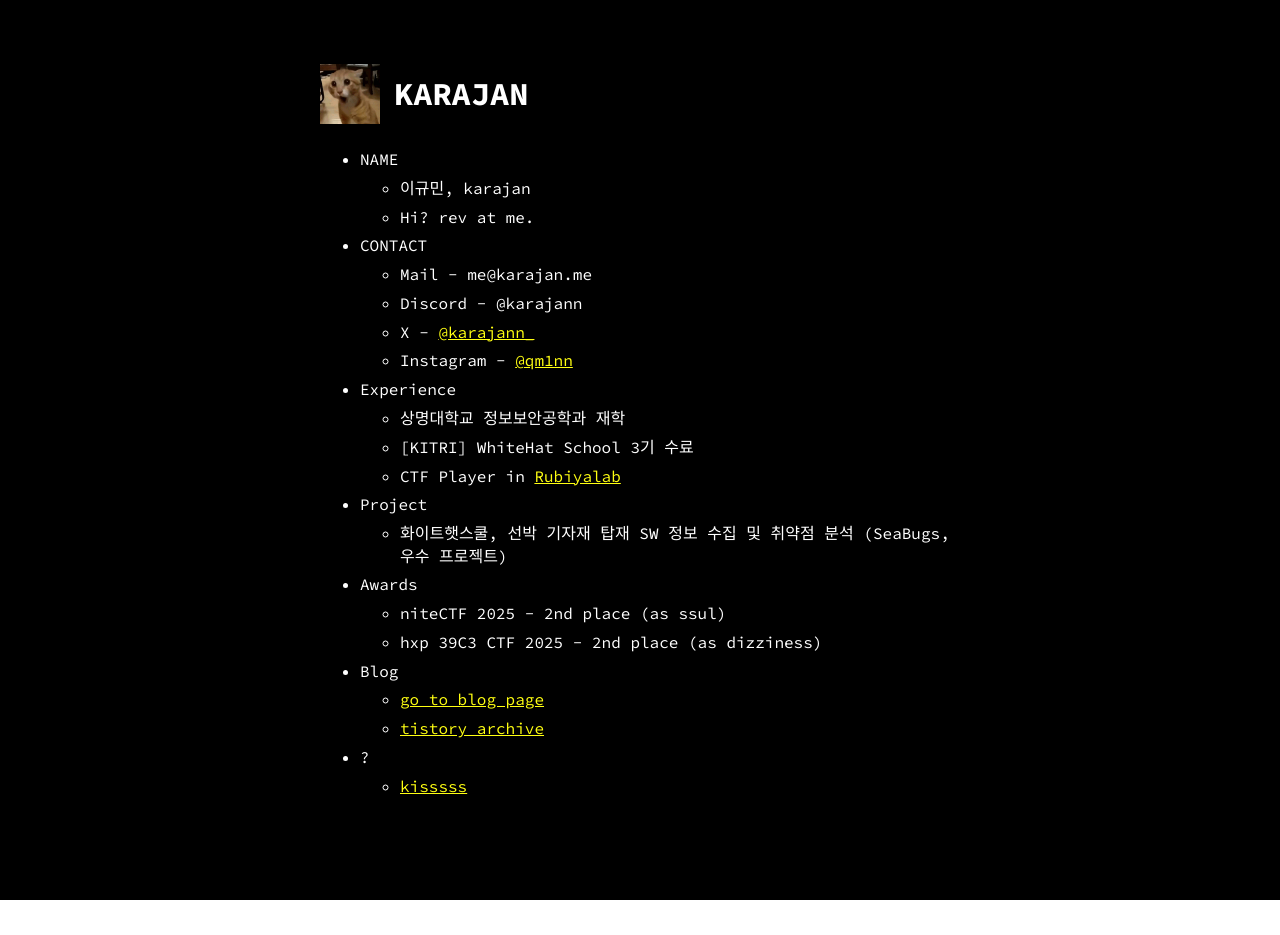
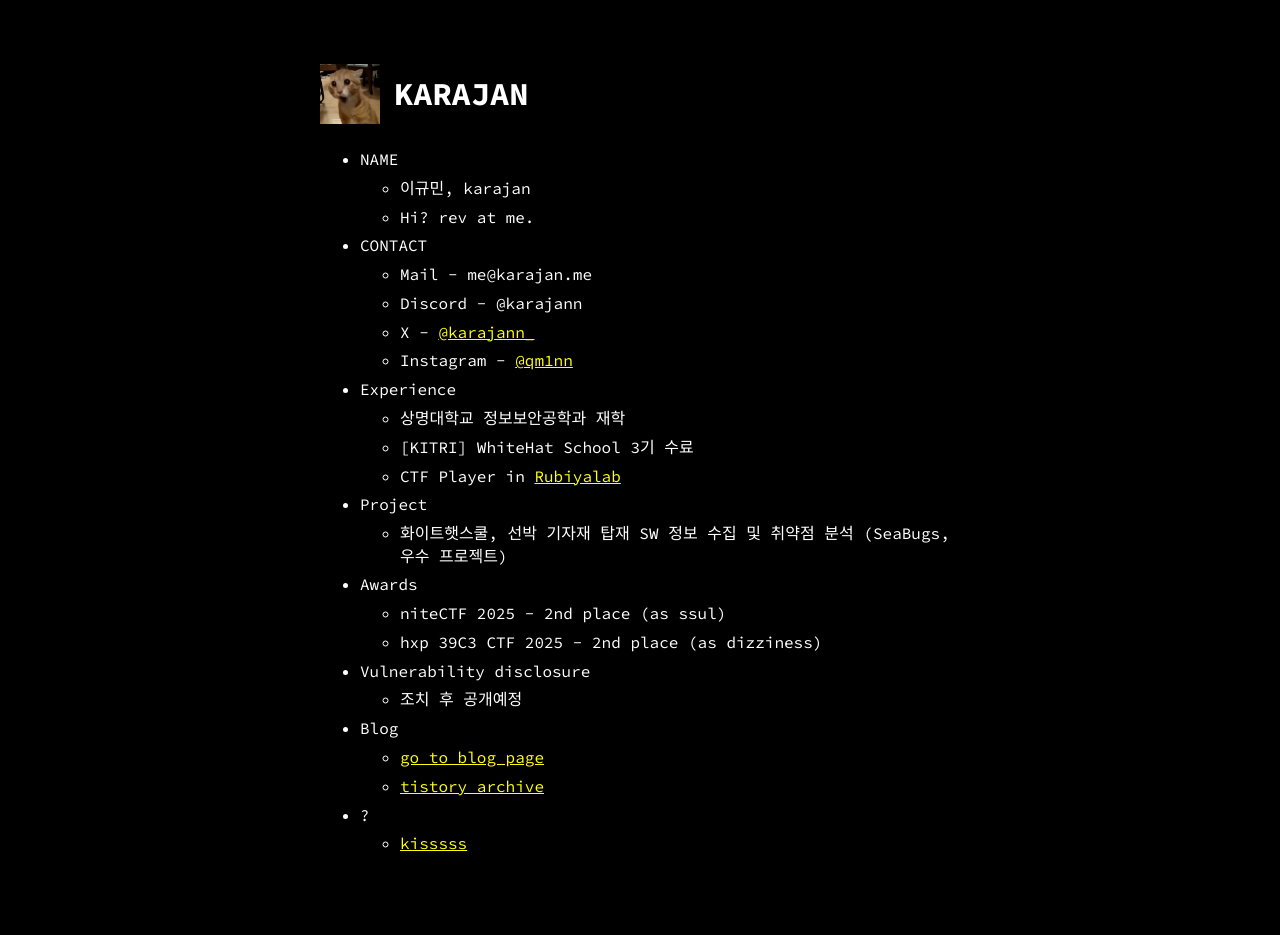
Before and after one commit to karajan0/karajan0.github.io, a Jekyll site: the page built from index.md, in a window 1280 px wide. Built offline with Jekyll 4.4.1, drawn with Linux system fonts in a browser that asks for light colours; some web fonts are replaced; before the commit the page ends 900 px from its top, so only the background shows below that.

Commit message:
Add vulnerability disclosure section

```diff
--- a/_data/menu.yml
+++ b/_data/menu.yml
@@ -32,6 +32,10 @@ entries:
       - title: niteCTF 2025 - 2nd place (as ssul)
       - title: hxp 39C3 CTF 2025 - 2nd place (as dizziness)
 
+  - title: Vulnerability disclosure
+    entries:
+      - title: "조치 후 공개예정"
+
   - title: Blog
     entries:
       - title: go to blog page
```
